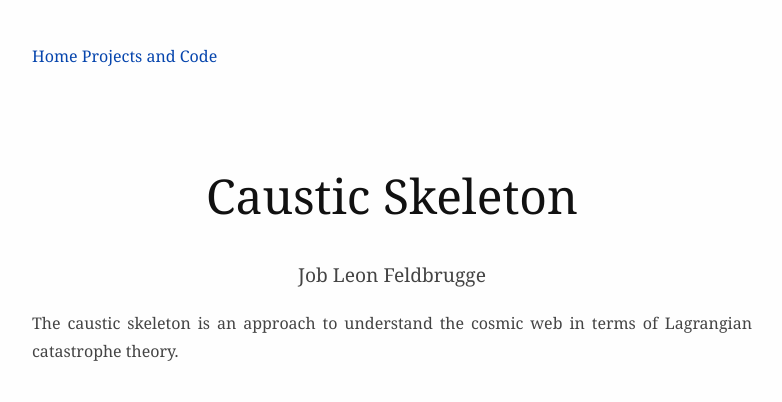
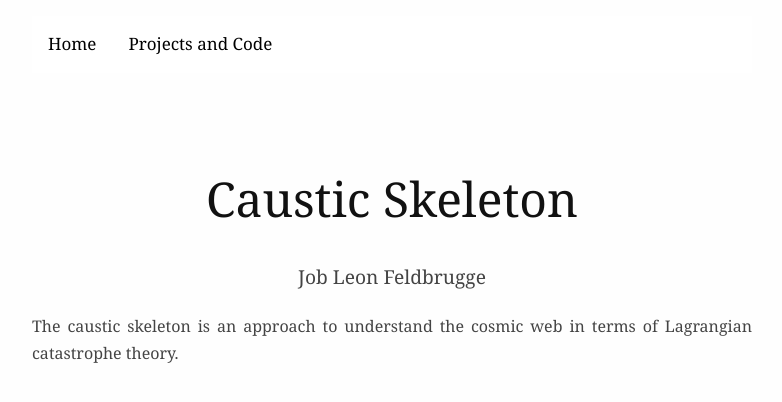
Before and after one commit to jfeldbrugge/Caustic-Skeleton, a plain HTML site: page index.html in a window 1280 px wide. Shown: the whole page, without its empty margins (248-1030 px from the left). Drawn offline with Linux system fonts and the light colour scheme.

Commit message:
Fix top navigation bar and Home link
Co-Authored-By: Claude Opus 5.5 <noreply@anthropic.com>

```diff
--- a/index.html
+++ b/index.html
@@ -29,11 +29,13 @@
     }
   </style>
   <link rel="stylesheet" href="css/style.css" />
-  <link rel = "icon" href = "figures/icon.png" type = "image/x-icon"><br />
-  <a href="https://www2.perimeterinstitute.ca/personal/jfeldbrugge/">Home</a>
-  <a href="https://jfeldbrugge.github.io/">Projects and Code</a>
+  <link rel="icon" href="figures/icon.png" type="image/x-icon">
 </head>
 <body>
+<div class="topnav">
+  <a href="https://jfeldbrugge.github.io/">Home</a>
+  <a href="https://jfeldbrugge.github.io/Projects-and-Codes/">Projects and Code</a>
+</div>
 <header id="title-block-header">
 <h1 class="title">Caustic Skeleton</h1>
 <p class="author">Job Leon Feldbrugge</p>
```
